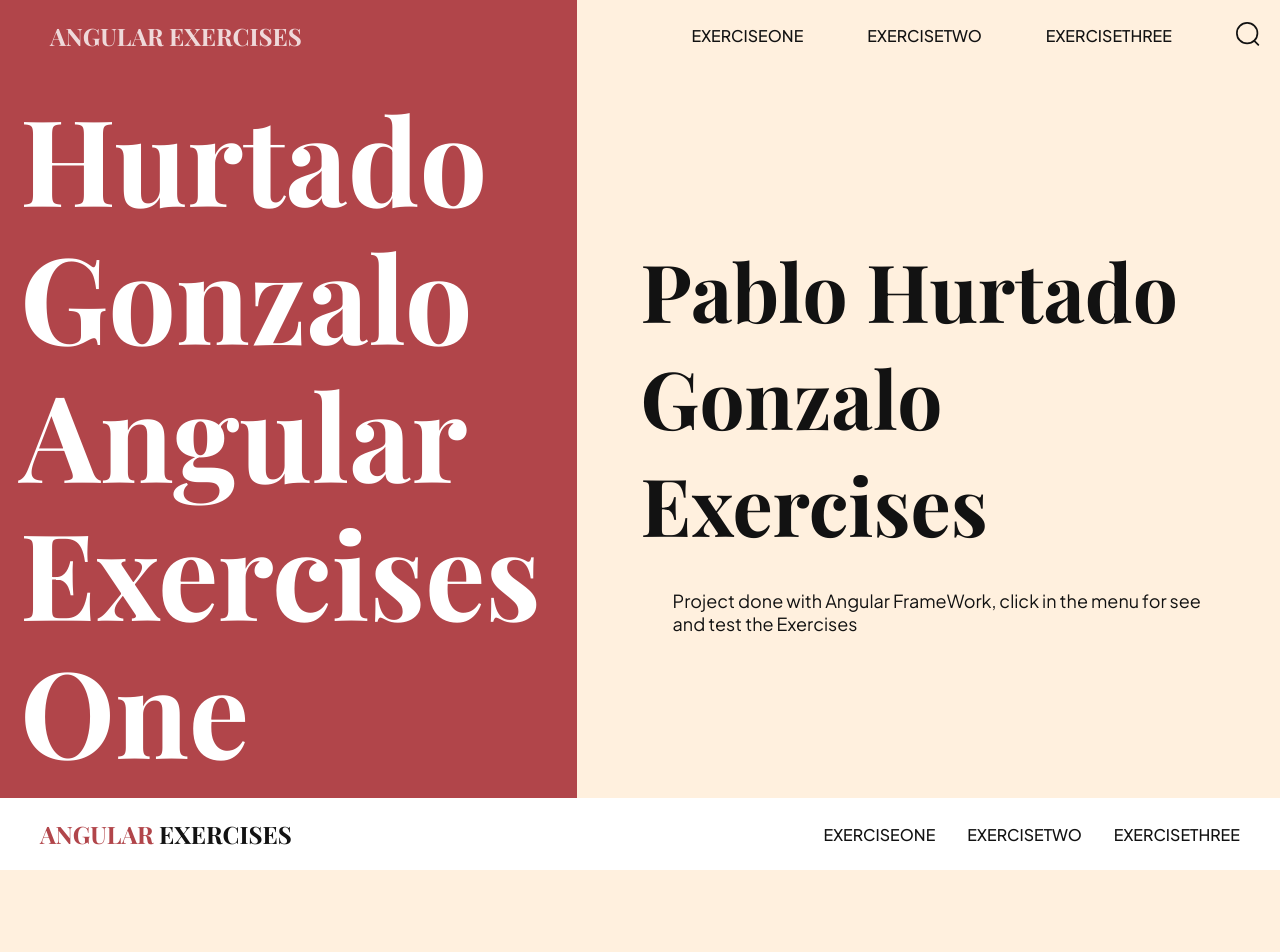
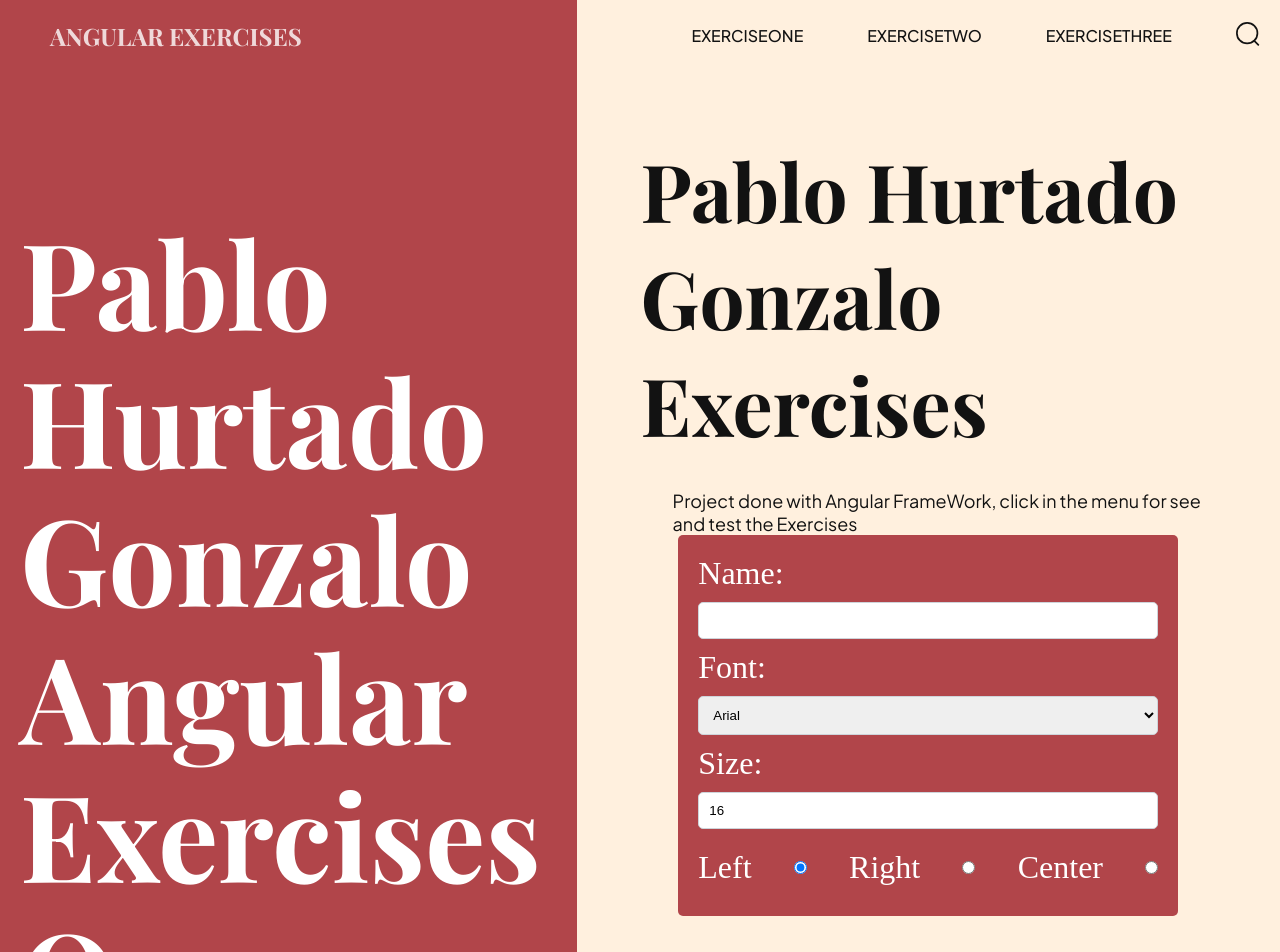
Before and after one commit to Coshiloco/Hurtado_Gonzalo_Pablo_Angular_Exercises, an Angular app: page /#/ in a window 1280 px wide. Shown: the top 952 px of the page. Before the commit the page ends 870 px from the top, so only its background shows below. Built offline with nearby package versions, Linux system fonts and the light colour scheme.

Commit message:
ExerciseOneComplete

```diff
--- a/src/app/app.module.ts
+++ b/src/app/app.module.ts
@@ -1,5 +1,6 @@
 import { NgModule } from '@angular/core';
 import { BrowserModule } from '@angular/platform-browser';
+import { FormsModule } from '@angular/forms'; // Importa FormsModule aquí
 
 import { AppRoutingModule } from './app-routing.module';
 import { AppComponent } from './app.component';
@@ -18,7 +19,7 @@ import { HeaderComponentComponent } from './header-component/header-component.co
     HeaderComponentComponent,
     FooterComponentComponent,
   ],
-  imports: [BrowserModule, AppRoutingModule],
+  imports: [BrowserModule, AppRoutingModule, FormsModule],
   providers: [],
   bootstrap: [AppComponent],
 })
--- a/src/app/exercise-one/exercise-one.component.css
+++ b/src/app/exercise-one/exercise-one.component.css
@@ -0,0 +1,34 @@
+.styling-form {
+  background-color: var(--primary-color);
+  padding: 20px;
+  border-radius: 5px;
+  max-width: 500px;
+  margin: auto;
+}
+.form-input {
+  width: 100%;
+  padding: 10px;
+  margin: 10px 0;
+  border-radius: 5px;
+  border: 1px solid #ced4da;
+}
+
+.align-options {
+  display: flex;
+  justify-content: space-between;
+  margin: 10px 0;
+}
+.message {
+  padding: 20px;
+  border-radius: 5px;
+  width: 100%; /* Cambia max-width a width */
+  margin: 20px 0; /* Cambia margin para eliminar el centrado automático */
+  text-align: center;
+  font-family: var(--playfair-display);
+  color: var(--secondary-color);
+}
+
+.white-label {
+  font-size: 2rem;
+  color: white;
+}
--- a/src/app/exercise-one/exercise-one.component.html
+++ b/src/app/exercise-one/exercise-one.component.html
@@ -11,6 +11,73 @@
         Project done with Angular FrameWork, click in the menu for see and test
         the Exercises
       </p>
+      <form class="styling-form">
+        <label for="name" class="white-label">Name:</label>
+        <input
+          type="text"
+          id="name"
+          name="name"
+          [(ngModel)]="name"
+          class="form-input"
+        />
+
+        <label for="font" class="white-label">Font:</label>
+        <select id="font" name="font" [(ngModel)]="font" class="form-input">
+          <option value="Arial">Arial</option>
+          <option value="Verdana">Verdana</option>
+          <option value="Courier New">Courier New</option>
+          <!-- Agrega aquí las fuentes que desees -->
+        </select>
+
+        <label for="size" class="white-label">Size:</label>
+        <input
+          type="number"
+          id="size"
+          name="size"
+          [(ngModel)]="size"
+          class="form-input"
+        />
+
+        <div class="align-options">
+          <label for="align-left" class="white-label">Left</label>
+          <input
+            type="radio"
+            id="align-left"
+            name="align"
+            value="left"
+            [(ngModel)]="align"
+          />
+
+          <label for="align-right" class="white-label">Right</label>
+          <input
+            type="radio"
+            id="align-right"
+            name="align"
+            value="right"
+            [(ngModel)]="align"
+          />
+
+          <label for="align-center" class="white-label">Center</label>
+          <input
+            type="radio"
+            id="align-center"
+            name="align"
+            value="center"
+            [(ngModel)]="align"
+          />
+        </div>
+      </form>
+
+      <!-- Lugar para mostrar el mensaje "Hello NAME!" -->
+      <div
+        id="message"
+        class="message"
+        [style.font-family]="font"
+        [style.font-size.px]="size"
+        [style.text-align]="align"
+      >
+        {{ name.toUpperCase() }}
+      </div>
     </div>
   </div>
 </section>
--- a/src/app/exercise-one/exercise-one.component.ts
+++ b/src/app/exercise-one/exercise-one.component.ts
@@ -3,8 +3,11 @@ import { Component } from '@angular/core';
 @Component({
   selector: 'app-exercise-one',
   templateUrl: './exercise-one.component.html',
-  styleUrls: ['./exercise-one.component.css']
+  styleUrls: ['./exercise-one.component.css'],
 })
 export class ExerciseOneComponent {
-
+  name = '';
+  font = 'Arial';
+  size = 16;
+  align = 'left';
 }
```
